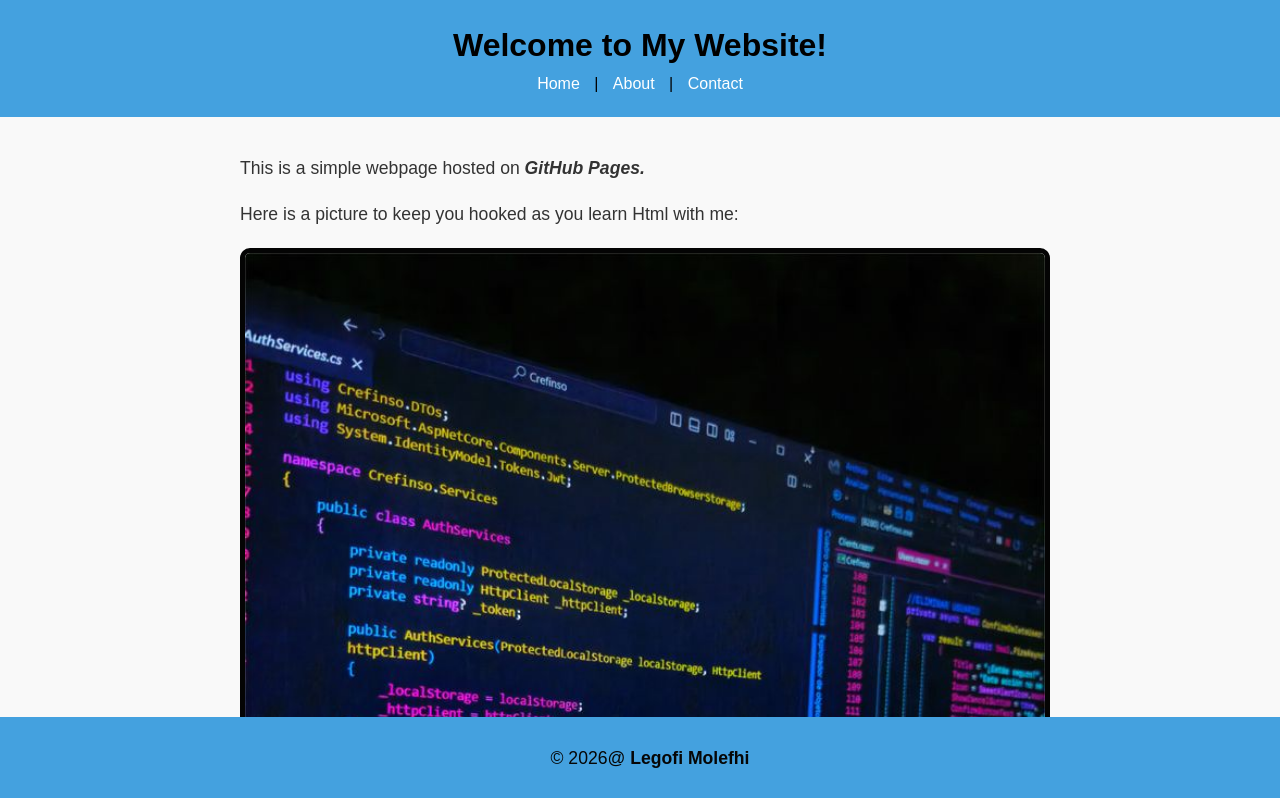
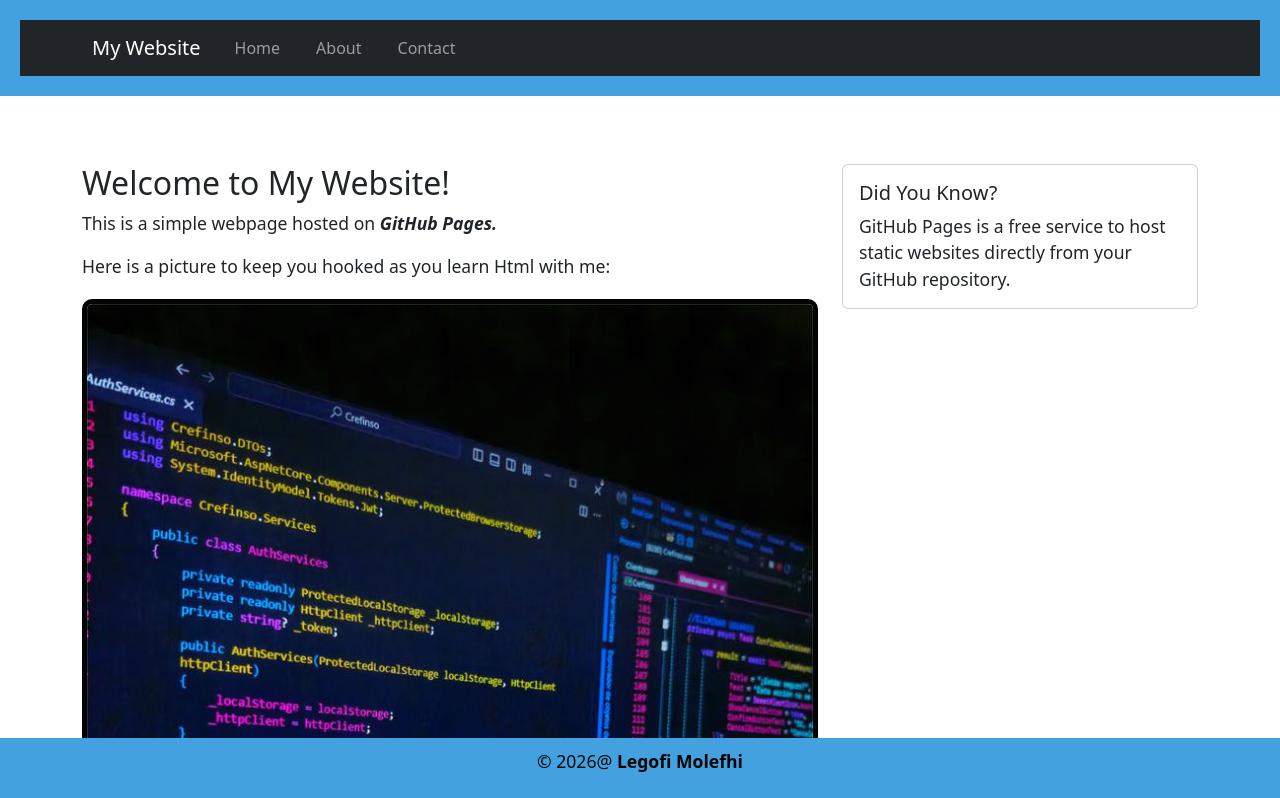
Before and after one commit to Jared19yr/My-Github-project, a plain HTML site: page index.html in a window 1280 px wide. Shown: the top 798 px of the page. Drawn offline with nearby package versions, Linux system fonts and the light colour scheme.

Commit message:
Added Bootstrap framework for styling and layout

```diff
--- a/index.html
+++ b/index.html
@@ -5,30 +5,65 @@
     <meta name="viewport" content="width=device-width, initial-scale=1.0">
     <title>My First GitHub Page</title>
     <link rel="stylesheet" href="style.css">
+
+     <link href="https://cdn.jsdelivr.net/npm/bootstrap@5.3.0/dist/css/bootstrap.min.css" rel="stylesheet">
 </head>
 <body>
     <header>
-        <h1>Welcome to My Website!</h1>
-                <nav>
-            <a href="index.html">Home</a> |
-            <a href="about.html">About</a> |
-            <a href="contact.html">Contact</a>
-        </nav>
+           <nav class="navbar navbar-expand-lg navbar-dark bg-dark">
+        <div class="container">
+            <a class="navbar-brand" href="index.html">My Website</a>
+            <button class="navbar-toggler" type="button" data-bs-toggle="collapse" data-bs-target="#navbarNav">
+                <span class="navbar-toggler-icon"></span>
+            </button>
+            <div class="collapse navbar-collapse" id="navbarNav">
+                <ul class="navbar-nav">
+                    <li class="nav-item">
+                        <a class="nav-link" href="index.html">Home</a>
+                    </li>
+                    <li class="nav-item">
+                        <a class="nav-link" href="about.html">About</a>
+                    </li>
+                    <li class="nav-item">
+                        <a class="nav-link" href="contact.html">Contact</a>
+                    </li>
+                </ul>
+            </div>
+        </div>
+    </nav>
+
 
     </header>
 
-    <main>
+    <main class="container my-5">
+            <div class="row">
+            <div class="col-md-8">
+                <h2>Welcome to My Website!</h2>
         <p>This is a simple webpage hosted on <b><i>GitHub Pages.</i></b> </p>
         <p> Here is a picture to keep you hooked as you learn Html with me: </p>
 
         <img width="936" height="636" src ="coding pic.jpg" alt="My picture">
-
+        <p class="mt-3">Visit <a href="https://github.com" class="btn btn-primary">GitHub</a> to learn more about coding.</p>
 
         <p>Visit <a href="https://github.com/Jared19yr/My-Github-project">GitHub</a> to learn more about coding and be on this journey with me.</p>
+        .</p>
+        </div>
+        <div class="col-md-4">
+            <div class="card">
+                <div class="card-body">
+                    <h5 class="card-title">Did You Know?</h5>
+                    <p class="card-text">GitHub Pages is a free service to host static websites directly from your GitHub repository.</p>
+                </div>
+            </div>
+        </div>
+    </div>
+
     </main>
 
     <footer>
         <p>&copy; 2026@ <b/> Legofi Molefhi<b/> </p>
     </footer>
+    <script src="https://cdn.jsdelivr.net/npm/@popperjs/core@2.11.6/dist/umd/popper.min.js"></script>
+    <script src="https://cdn.jsdelivr.net/npm/bootstrap@5.3.0/dist/js/bootstrap.min.js"></script>
 </body>
 </html>
--- a/style.css
+++ b/style.css
@@ -73,3 +73,15 @@ main a[href^="mailto:"] {
     color: #ff5722;
     font-weight: bold;
 }
+main, about {
+    padding: 20px;
+    max-width: 800px;
+    margin: 0 auto;
+}
+
+main img {
+    max-width: 100%;
+    height: auto;
+    display: block;
+    margin: 20px 0;
+}
```
Also changed, not shown: About.html (+9 -4 lines), contact.html (+10 -3 lines).
